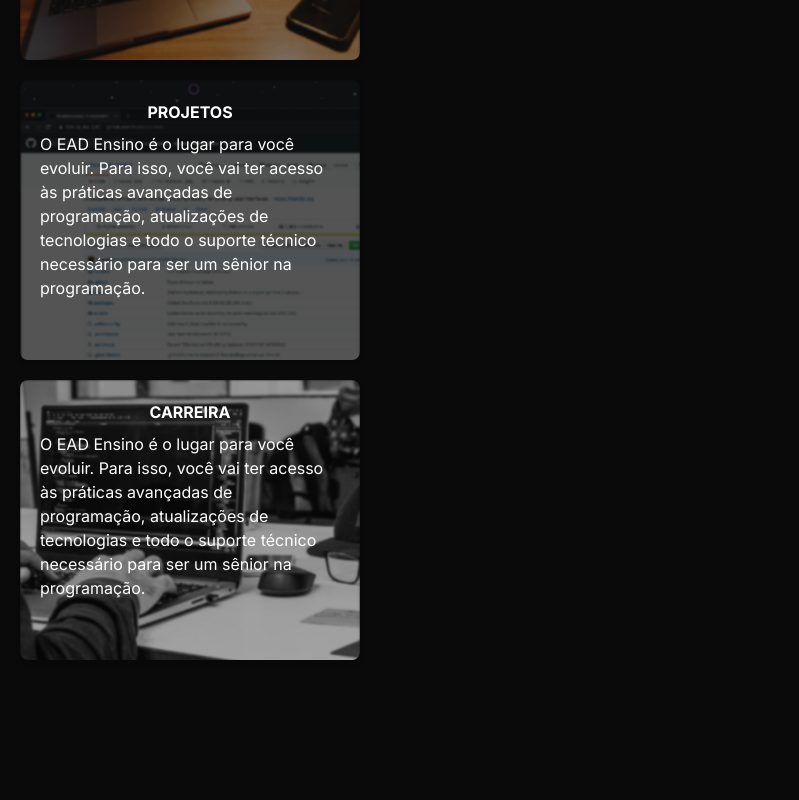
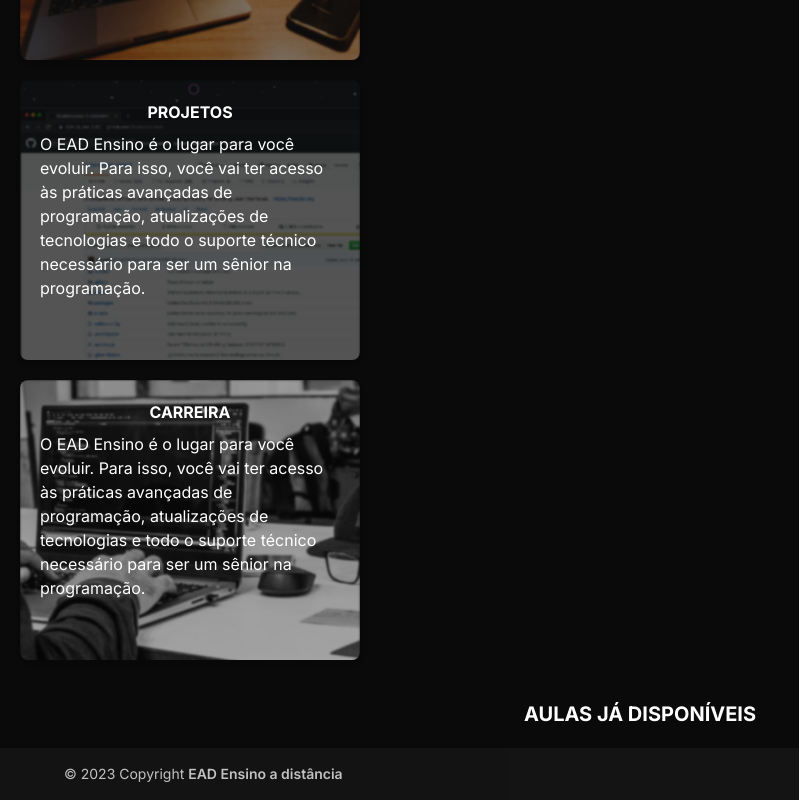
Before and after one commit to daniilomendes/ead-ensino-a-distancia, a Next.js app: page / in a window 1280 px wide. Shown: the part 1692-2492 px from the top of the page, without its empty margins (0-799 px from the left). Before the commit the page ends 2392 px from the top, so only its background shows below. Built offline with nearby package versions, Linux system fonts and the light colour scheme.

Commit message:
feat: adicionando footer components no layout

```diff
--- a/src/app/layout.tsx
+++ b/src/app/layout.tsx
@@ -2,6 +2,7 @@ import type { Metadata } from "next";
 import { Inter } from "next/font/google";
 import "./globals.css";
 import Header from "@/components/ui/header";
+import Footer from "@/components/ui/footer";
 
 const inter = Inter({ subsets: ["latin"] });
 
@@ -20,6 +21,7 @@ export default function RootLayout({
       <body className={inter.className}>
         <Header />
         {children}
+        <Footer />
       </body>
     </html>
   );
--- a/src/app/page.tsx
+++ b/src/app/page.tsx
@@ -1,12 +1,16 @@
 import CardPresentation from "@/components/ui/card-presentation";
 import PresentationTitle from "@/components/ui/presentation";
-
+import SectionTitle from "@/components/ui/section-title";
 
 export default function Home() {
   return (
     <div>
       <PresentationTitle />
       <CardPresentation />
+
+      <div className="mb-5 flex flex-col items-center justify-center">
+        <SectionTitle>AULAS JÁ DISPONÍVEIS</SectionTitle>
+      </div>
     </div>
   );
 }
--- a/src/components/ui/card-presentation.tsx
+++ b/src/components/ui/card-presentation.tsx
@@ -2,7 +2,7 @@ import SectionTitle from "./section-title";
 
 const CardPresentation = () => {
   return (
-    <div className="mb-5 mt-10 flex flex-col items-center justify-center">
+    <div className="mt-10 flex flex-col items-center justify-center">
       <SectionTitle className="">O QUE VOCÊ VAI ACESSAR</SectionTitle>
 
       <div className="container mx-auto p-5 ">
--- /dev/null
+++ b/src/components/ui/footer.tsx
@@ -0,0 +1,13 @@
+const Footer = () => {
+  return (
+    <div>
+      <div className="bg-accent px-8 py-4 text-[0.625rem] opacity-75 lg:text-sm">
+        <div className="mx-auto lg:container">
+          © 2023 Copyright <span className="font-semibold">EAD Ensino a distância</span>
+        </div>
+      </div>
+    </div>
+  );
+};
+
+export default Footer;
```
